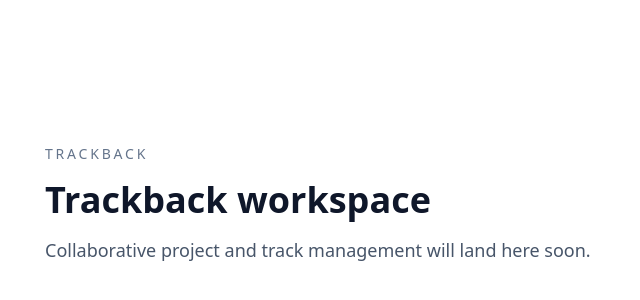
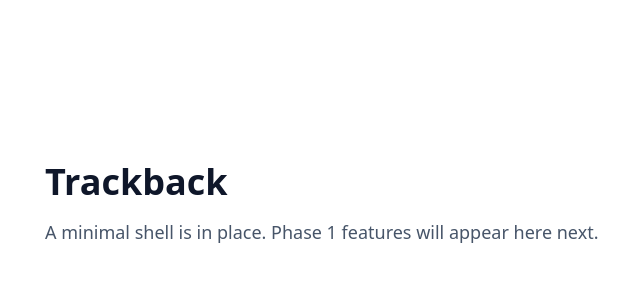
Before and after one commit to keithah/trackback, a Next.js app: page / in a window 1280 px wide. Shown: the part 196-496 px from the top of the page, without its empty margins (235-875 px from the left). Built offline with nearby package versions, Linux system fonts and the light colour scheme.

Commit message:
style(01-02): neutralize home placeholder
- trim placeholder content to a minimal shell
- tighten base body styling for neutral baseline

```diff
--- a/src/app/globals.css
+++ b/src/app/globals.css
@@ -4,6 +4,6 @@
 
 @layer base {
   body {
-    @apply bg-white text-slate-900;
+    @apply bg-white text-slate-900 antialiased;
   }
 }
--- a/src/app/page.tsx
+++ b/src/app/page.tsx
@@ -1,14 +1,9 @@
 export default function Home() {
   return (
     <main className="mx-auto flex min-h-screen max-w-3xl flex-col justify-center px-6 py-16">
-      <p className="text-sm uppercase tracking-[0.2em] text-slate-500">
-        Trackback
-      </p>
-      <h1 className="mt-4 text-4xl font-semibold text-slate-900">
-        Trackback workspace
-      </h1>
+      <h1 className="text-4xl font-semibold text-slate-900">Trackback</h1>
       <p className="mt-4 text-lg text-slate-600">
-        Collaborative project and track management will land here soon.
+        A minimal shell is in place. Phase 1 features will appear here next.
       </p>
     </main>
   );
```
